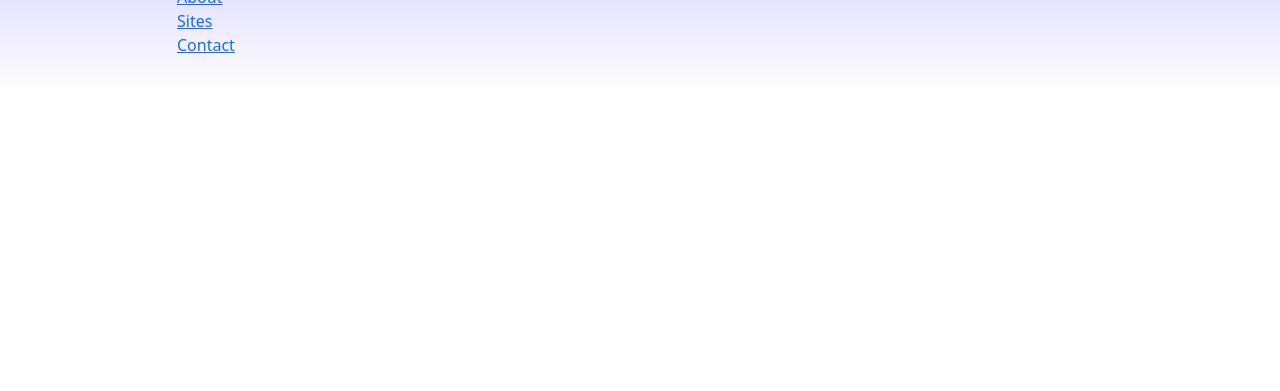
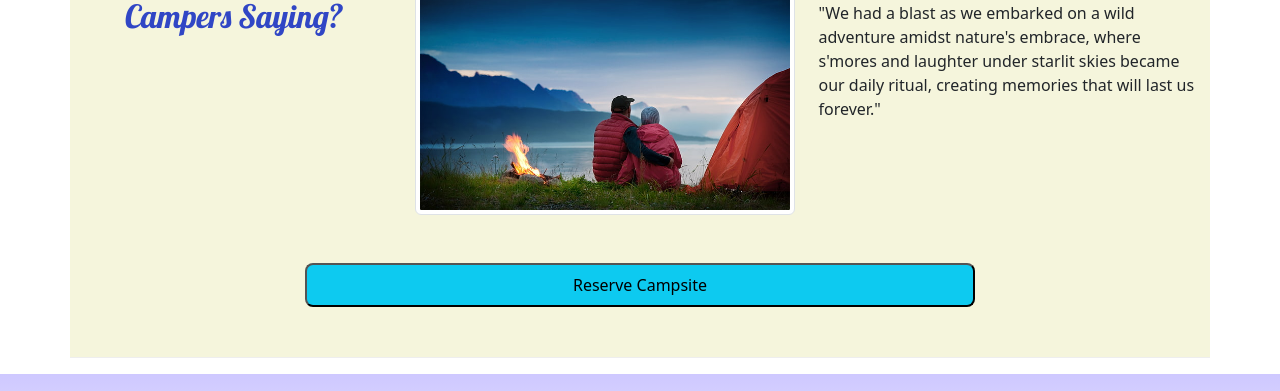
Before and after one commit to hyperpetal/nucampsite, a website built with Parcel: page index.html in a window 1280 px wide. Shown: the part 1789-2180 px from the top of the page. Before the commit the page ends 1882 px from the top, so only its background shows below. Built offline with nearby package versions, Linux system fonts and the light colour scheme; files whose address does not match are found by name.

Commit message:
Happy camper reviews

```diff
--- /dev/null
+++ b/css/_review-section.scss
@@ -0,0 +1,28 @@
+// Mixins allow you to create a function-like CSS to add multiple rulesets to one class. You can also extend from them to add variations for specific custom classes.
+@mixin review-section() {
+    background: beige;
+    // Add more CSS rules here if you'd like
+}
+
+.review-section {
+    // Add the review-section mixin
+    @include review-section;
+    // Add more CSS rules here if you'd like
+}
+
+// This is similar to a mixin but is more useful when creating custom CSS button components
+%campsite-btn {
+    background: #0dcaf0;
+    display: flex;
+    justify-content: center;
+    align-items: center;
+    padding: 0.5rem 1rem;
+    border-radius: 0.5rem;
+    width: 60%;
+}
+
+// We can extend from the %campsite-btn
+.campsite-btn {
+    @extend %campsite-btn;
+    // Add more CSS rules here if you'd like
+}
--- a/css/styles.scss
+++ b/css/styles.scss
@@ -63,3 +63,5 @@ footer {
 }
 
 @import 'modal';
+
+@import 'review-section';
--- a/index.html
+++ b/index.html
@@ -268,6 +268,21 @@
                 </div>
             </div>
         </section>
+        <div class="row row-content align-items-start review-section mb-3">
+            <div class="col-sm-4 col-md-3 order-sm-first">
+                <h2 class="text-sm-end">What Are Happy Campers Saying?</h2>
+            </div>
+            <div class="col ms-lg-5">
+                <img class="img-thumbnail img-fluid" src="img/happy-campers.jpg" alt="Happy Campers">
+            </div>
+            <div class="col">
+                <h3>So Worth It!</h3>
+                <p>"We had a blast as we embarked on a wild adventure amidst nature's embrace, where s'mores and laughter under starlit skies became our daily ritual, creating memories that will last us forever."</p>
+            </div>
+            <div class="d-flex justify-content-center mt-5">
+                <button class="campsite-btn" data-bs-toggle="modal" data-bs-target="#reserveModal">Reserve Campsite</button>
+            </div>
+        </div>
     </main>
 
     <!-- footer -->
```
Also changed, not shown: img/happy-campers.jpg (added).
